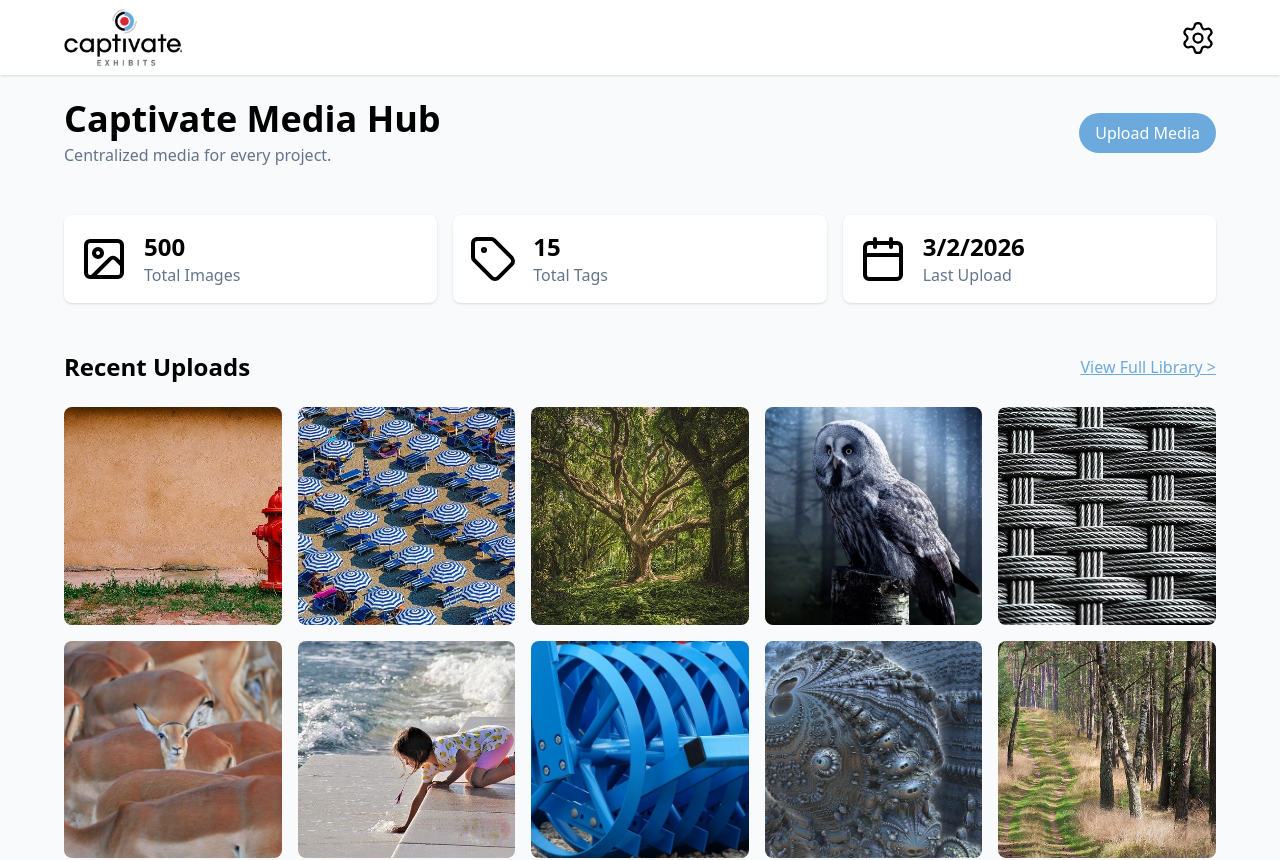
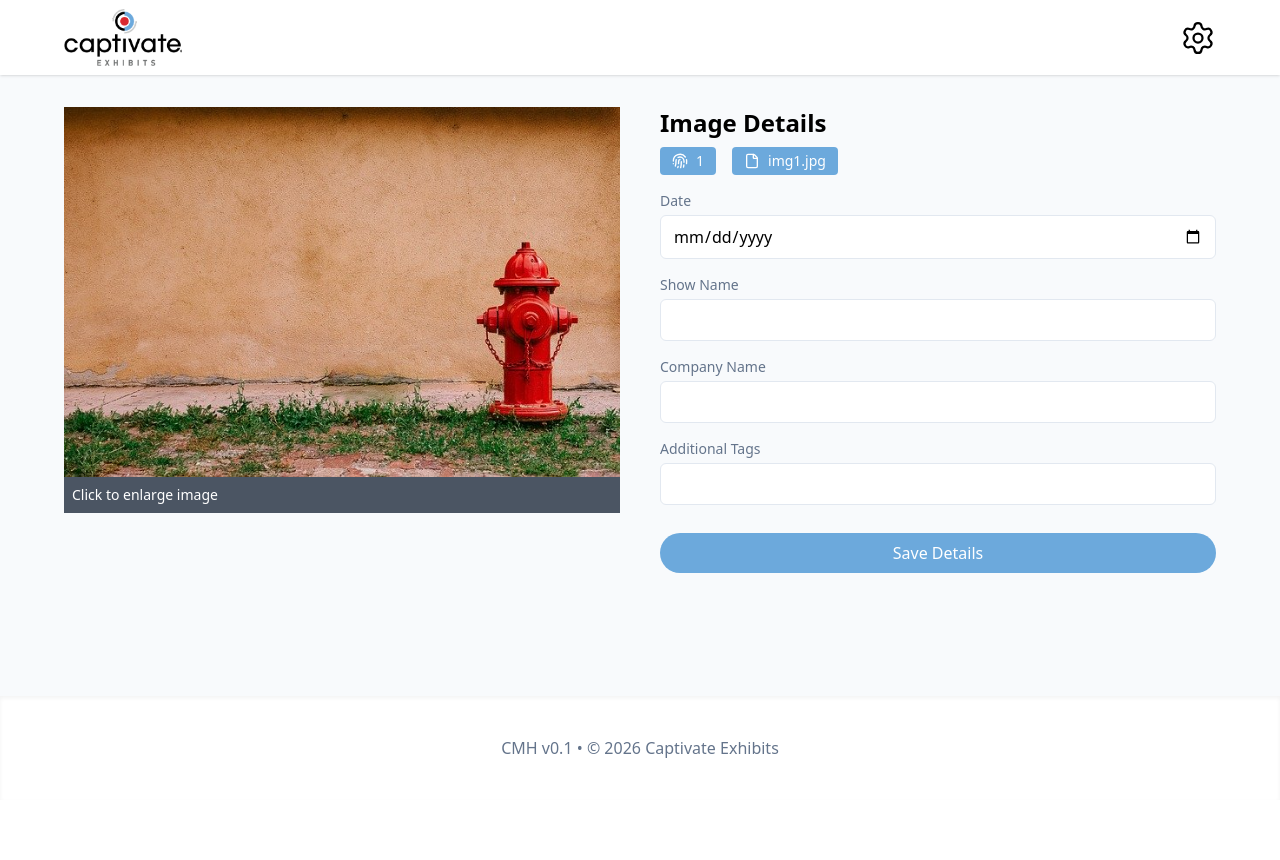
Before and after one commit to DanteHerrera021/CMH-Demo, a React (Vite) app: page /#/image/1 in a window 1280 px wide. Before the commit this address led to /#/home. Shown: the top 860 px of the page. After the commit the page ends 800 px from the top, so only its background shows below. Built offline with nearby package versions, Linux system fonts and the light colour scheme.

Commit message:
add image detail page

```diff
--- /dev/null
+++ b/src/components/assets/zoomImage.jsx
@@ -0,0 +1,42 @@
+import { useEffect, useState } from "react";
+
+export default function ZoomImage({ src, alt = "", children }) {
+  const [open, setOpen] = useState(false);
+
+  useEffect(() => {
+    const onKey = (e) => e.key === "Escape" && setOpen(false);
+    if (open) window.addEventListener("keydown", onKey);
+    return () => window.removeEventListener("keydown", onKey);
+  }, [open]);
+
+  return (
+    <>
+      <div onClick={() => setOpen(true)} className="cursor-pointer">
+        {children}
+      </div>
+
+      <div
+        onClick={() => setOpen(false)}
+        className={`fixed inset-0 z-50 flex items-center justify-center bg-black/80 p-4 transition-all duration-200 ${
+          open
+            ? "pointer-events-auto opacity-100"
+            : "pointer-events-none opacity-0"
+        }`}
+      >
+        {/* wrapper defines the max viewing area */}
+        <div
+          className={`flex items-center justify-center w-[90vw] h-[90vh] transition-all duration-200 ${
+            open ? "scale-100 opacity-100" : "scale-95 opacity-0"
+          }`}
+        >
+          <img
+            src={src}
+            alt={alt}
+            onClick={(e) => e.stopPropagation()}
+            className="max-w-full max-h-full object-contain rounded-xl shadow-2xl"
+          />
+        </div>
+      </div>
+    </>
+  );
+}
--- a/src/pages/Home.jsx
+++ b/src/pages/Home.jsx
@@ -53,20 +53,24 @@ export default function Home() {
 
         <div className="pb-6">
           <div className="grid grid-cols-1 md:grid-cols-5 gap-4">
-            {Object.values(images)
+            {Object.entries(images)
               .slice(0, 10)
-              .map((img, i) => (
-                <div
-                  key={i}
-                  className="rounded-lg overflow-hidden hover:scale-105 transition-transform duration-200 cursor-pointer"
-                >
-                  <img
-                    src={img.default}
-                    className="w-full h-full object-cover aspect-square"
-                    alt={`Gallery image ${i + 1}`}
-                  />
-                </div>
-              ))}
+              .map(([path, img]) => {
+                const match = path.match(/img(\d+)\.jpg$/);
+                const id = match ? match[1] : null;
+
+                return (
+                  <Link to={`/image/${id}`} key={path}>
+                    <div className="rounded-lg overflow-hidden hover:scale-105 transition-transform duration-200 cursor-pointer">
+                      <img
+                        src={img.default}
+                        className="w-full h-full object-cover aspect-square"
+                        alt={`Gallery image ${id}`}
+                      />
+                    </div>
+                  </Link>
+                );
+              })}
           </div>
         </div>
       </div>
--- a/src/pages/Image.jsx
+++ b/src/pages/Image.jsx
@@ -1,4 +1,8 @@
 import { useLoaderData } from "react-router-dom";
+import { PageContainer } from "../components/layout/PageContainer";
+import ZoomImage from "../components/assets/zoomImage";
+import { FingerprintPattern, File } from "lucide-react";
+import Button from "../components/ui/Button";
 
 const images = import.meta.glob("../assets/imgs/temp/*.jpg", { eager: true });
 
@@ -6,10 +10,117 @@ export default function Image() {
   const { id, src } = useLoaderData();
 
   return (
-    <div>
-      <h1 className="text-2xl font-bold">Image {id}</h1>
-      <img src={src} alt={`Image ${id}`} />
-    </div>
+    <PageContainer>
+      <div className="mt-8 flex flex-col md:flex-row gap-10">
+        <div className="md:flex-1 transition">
+          <ZoomImage src={src} alt={`Image ${id}`}>
+            <img src={src} alt={`Image ${id}`} />
+            <div className="text-sm text-white bg-gray-600 p-2">
+              <p>Click to enlarge image</p>
+            </div>
+          </ZoomImage>
+        </div>
+        <div className="md:flex-1">
+          <h2 className="text-2xl font-semibold">Image Details</h2>
+          <div className="flex flex-row gap-4 mt-2">
+            <div className="rounded bg-brand-primary py-1 px-3 flex items-center gap-2">
+              <FingerprintPattern size={16} className="text-white" />
+              <p className="text-white text-sm">{id}</p>
+            </div>
+            <div className="rounded bg-brand-primary py-1 px-3 flex items-center gap-2">
+              <File size={16} className="text-white" />
+              <p className="text-white text-sm">img{id}.jpg</p>
+            </div>
+          </div>
+
+          <div className="mt-4">
+            <form className="flex flex-col gap-4">
+              <div>
+                <label
+                  htmlFor="date"
+                  className="block text-sm font-medium text-ui-muted"
+                >
+                  Date
+                </label>
+                <div className="mt-1">
+                  <input
+                    id="date"
+                    type="date"
+                    name="date"
+                    autoComplete="date"
+                    className="block w-full rounded-md bg-ui-surface px-3 py-2 text-md border border-ui-border focus:outline-none focus-visible:ring-2 focus-visible:ring-brand-primary focus-visible:ring-offset-2"
+                  />
+                </div>
+              </div>
+              <div>
+                <label
+                  htmlFor="show-name"
+                  className="block text-sm font-medium text-ui-muted"
+                >
+                  Show Name
+                </label>
+                <div className="mt-1">
+                  <input
+                    id="show-name"
+                    type="text"
+                    name="show-name"
+                    autoComplete="off"
+                    className="block w-full rounded-md bg-ui-surface px-3 py-2 text-md border border-ui-border focus:outline-none focus-visible:ring-2 focus-visible:ring-brand-primary focus-visible:ring-offset-2"
+                  />
+                </div>
+              </div>
+
+              <div>
+                <label
+                  htmlFor="company-name"
+                  className="block text-sm font-medium text-ui-muted"
+                >
+                  Company Name
+                </label>
+                <div className="mt-1">
+                  <input
+                    id="company-name"
+                    type="text"
+                    name="company-name"
+                    autoComplete="off"
+                    className="block w-full rounded-md bg-ui-surface px-3 py-2 text-md border border-ui-border focus:outline-none focus-visible:ring-2 focus-visible:ring-brand-primary focus-visible:ring-offset-2"
+                  />
+                </div>
+              </div>
+
+              <div>
+                <label
+                  htmlFor="additional-tags"
+                  className="block text-sm font-medium text-ui-muted"
+                >
+                  Additional Tags
+                </label>
+                <div className="mt-1">
+                  <input
+                    id="additional-tags"
+                    type="text"
+                    name="additional-tags"
+                    autoComplete="off"
+                    className="block w-full rounded-md bg-ui-surface px-3 py-2 text-md border border-ui-border focus:outline-none focus-visible:ring-2 focus-visible:ring-brand-primary focus-visible:ring-offset-2"
+                  />
+                </div>
+              </div>
+
+              <div className="mt-3">
+                <Button
+                  text="Save Details"
+                  rounded="sm"
+                  onClick={() => alert("Details saved!")}
+                  className="w-full bg-brand-primary text-white"
+                >
+                  Save Details
+                </Button>
+              </div>
+            </form>
+          </div>
+        </div>
+      </div>
+    </PageContainer>
   );
 }
 
```
